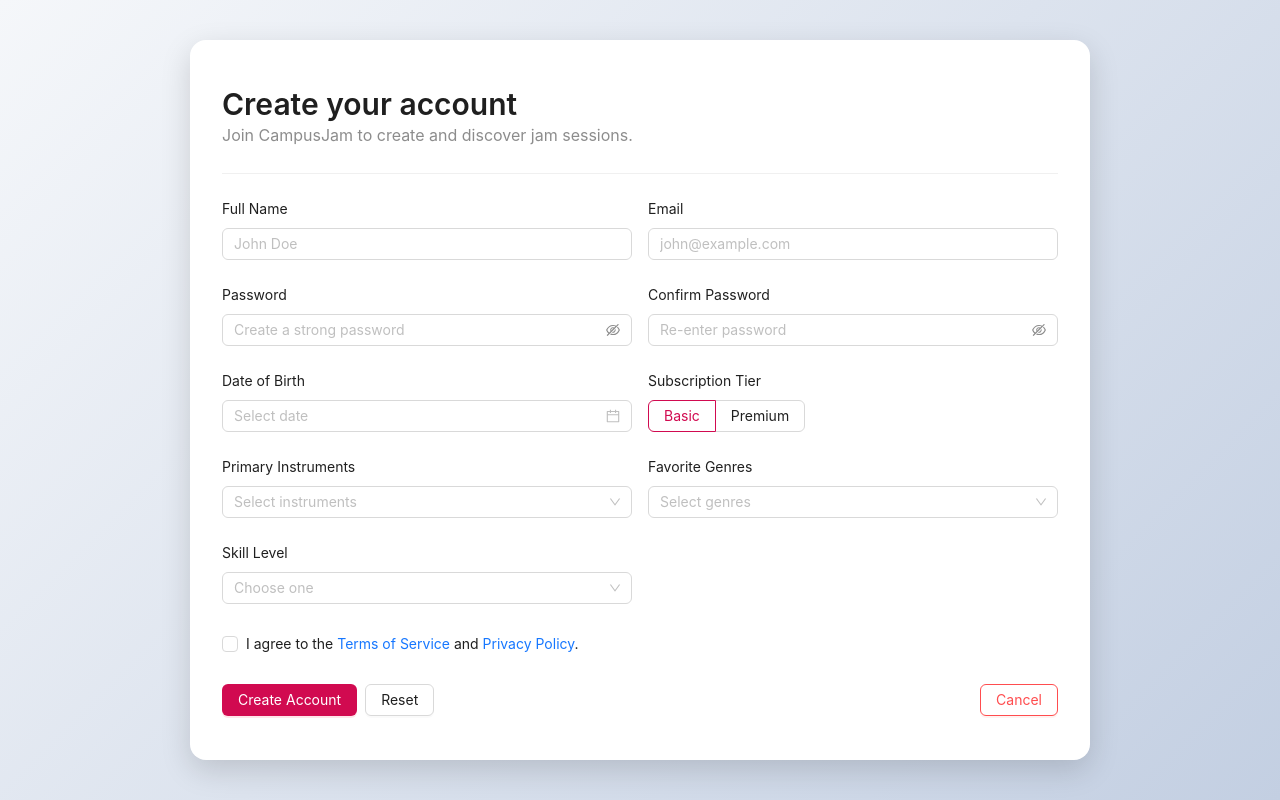
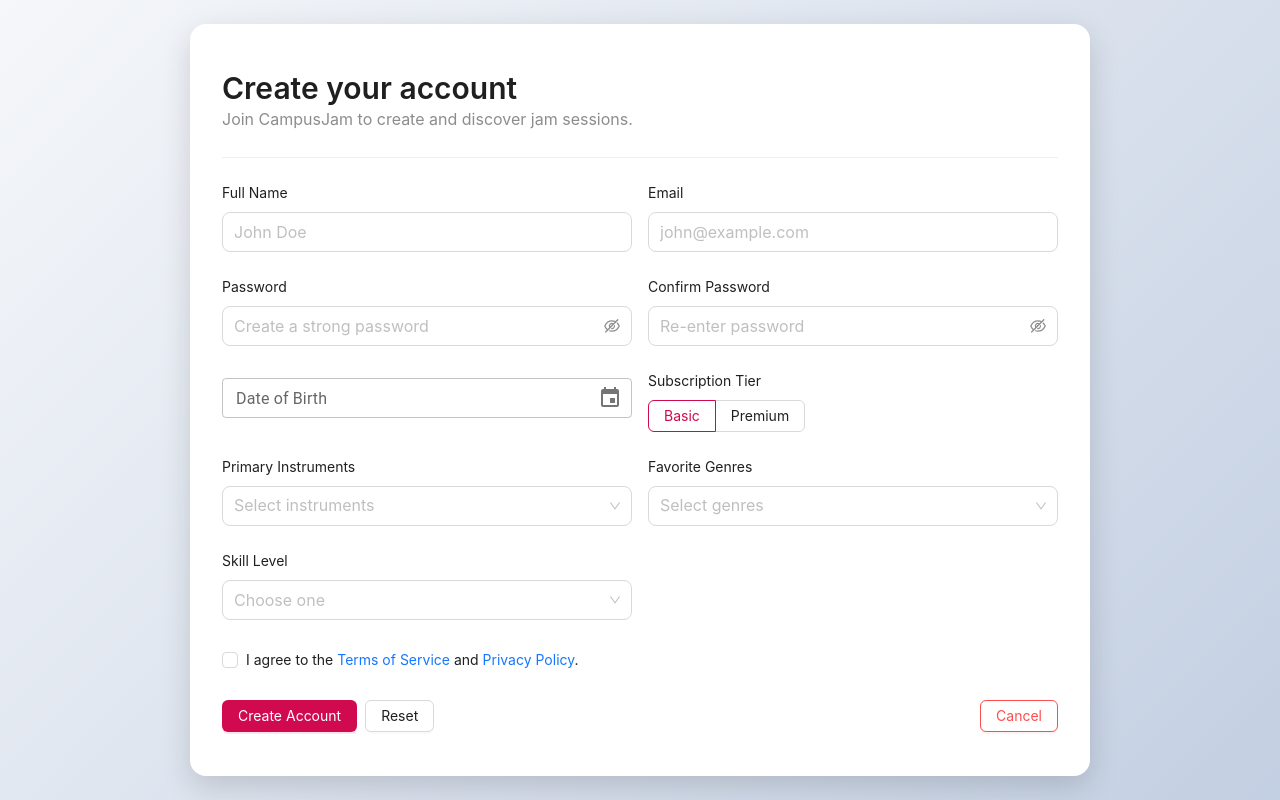
Before and after one commit to MQUEMADO16/CampusJam-Frontend, a React (Create React App) app: page /signup in a window 1280 px wide. Built offline with nearby package versions, Linux system fonts and the light colour scheme; no server answers.

Commit message:
Fixed date picker on signup page

```diff
--- a/package.json
+++ b/package.json
@@ -5,6 +5,8 @@
   "dependencies": {
     "@emotion/react": "^11.14.0",
     "@emotion/styled": "^11.14.1",
+    "@mui/material": "^7.3.5",
+    "@mui/x-date-pickers": "^8.18.0",
     "@testing-library/dom": "^10.4.1",
     "@testing-library/jest-dom": "^6.9.1",
     "@testing-library/react": "^16.3.0",
@@ -15,6 +17,7 @@
     "@types/react-dom": "^19.2.0",
     "antd": "^5.27.4",
     "axios": "^1.12.2",
+    "dayjs": "^1.11.19",
     "emotion": "^11.0.0",
     "moment": "^2.30.1",
     "react": "^19.2.0",
--- a/src/components/features/SignUpForm.tsx
+++ b/src/components/features/SignUpForm.tsx
@@ -3,7 +3,6 @@
   Button,
   Checkbox,
   Col,
-  DatePicker,
   Form,
   Input,
   Radio,
@@ -16,14 +15,62 @@
 import { isAxiosError } from 'axios';
 import { userService } from '../../services/user.service';
 import { TCreateUserData } from '../../types';
-import { Moment } from 'moment';
+import moment, { Moment } from 'moment';
 
-// 1. Import your global constants
 import {
   INSTRUMENT_OPTIONS,
   GENRE_OPTIONS,
   SKILL_LEVEL_OPTIONS,
 } from '../../constants/appData';
+
+import { Dayjs } from 'dayjs';
+import dayjs from 'dayjs';
+import { LocalizationProvider } from '@mui/x-date-pickers/LocalizationProvider';
+import { AdapterDayjs } from '@mui/x-date-pickers/AdapterDayjs';
+import { DatePicker as MuiDatePicker } from '@mui/x-date-pickers/DatePicker';
+
+interface MuiDatePickerWrapperProps {
+  value?: Moment;
+  onChange?: (value: Moment | null) => void;
+  shouldDisableDate: (date: Dayjs) => boolean;
+}
+
+const AntdMuiDatePicker: React.FC<MuiDatePickerWrapperProps> = ({
+  value,
+  onChange,
+  shouldDisableDate,
+}) => {
+  const dayjsValue = value ? dayjs(value.toDate()) : null;
+
+  const handleChange = (newValue: Dayjs | null) => {
+    if (onChange) {
+      onChange(newValue ? moment(newValue.toDate()) : null);
+    }
+  };
+
+  return (
+    <LocalizationProvider dateAdapter={AdapterDayjs}>
+      <MuiDatePicker
+        label="Date of Birth"
+        value={dayjsValue}
+        onChange={handleChange}
+        shouldDisableDate={shouldDisableDate}
+        views={['year', 'month', 'day']}
+        openTo="year"
+        slotProps={{
+          textField: {
+            fullWidth: true,
+            variant: 'outlined',
+            size: 'small', // This (40px) matches antd size="large"
+          },
+          popper: {
+            style: { zIndex: 9999 },
+          },
+        }}
+      />
+    </LocalizationProvider>
+  );
+};
 
 const PASSWORD_RULE =
   /^(?=.*[a-z])(?=.*[A-Z])(?=.*\d)(?=.*[ !"#$%&'()*+,\-./:;<=>?@[\\\]^_`{|}~]).{8,}$/;
@@ -34,12 +81,11 @@
   return date > cutoff;
 }
 
-// Define the shape of the form values for clarity
 interface SignUpFormValues {
   name: string;
   email: string;
   password: string;
-  dateOfBirth: Moment; // AntD DatePicker uses Moment.js objects
+  dateOfBirth: Moment;
   subscriptionTier: 'basic' | 'pro';
   instruments: string[];
   genres: string[];
@@ -52,25 +98,17 @@
   const [loading, setLoading] = useState(false);
   const navigate = useNavigate();
 
-  /**
-   * Handles form submission, calls the user service, and manages responses.
-   */
   const onFinish = async (values: SignUpFormValues) => {
     setLoading(true);
 
     const userData: TCreateUserData = {
-      // Core fields
       name: values.name,
       email: values.email,
       password: values.password,
       dateOfBirth: values.dateOfBirth.toISOString(),
-
-      // Nested subscription object
       subscription: {
         tier: values.subscriptionTier,
       },
-
-      // Nested profile object
       profile: {
         instruments: values.instruments,
         genres: values.genres,
@@ -79,17 +117,14 @@
     };
 
     try {
-      // Clear any previous server-side errors on a new attempt
       form.setFields([{ name: 'email', errors: [] }]);
 
       await userService.createUser(userData);
 
-      // Handle success
       message.success('Account created successfully! Please log in.');
-      navigate('/login'); // Redirect to login page
+      navigate('/login');
 
     } catch (error) {
-      // Handle errors
       let errorMessage = 'Failed to create account.';
       if (isAxiosError(error)) {
         if (error.response?.data?.message) {
@@ -99,14 +134,11 @@
         errorMessage = error.message;
       }
 
-      // Check if the error is a duplicate email error.
-      // This string comes from your backend's `createUser` controller.
       const isDuplicateEmail =
         errorMessage.toLowerCase().includes('user already exists') ||
         errorMessage.toLowerCase().includes('email already in use');
 
       if (isDuplicateEmail) {
-        // Set the error directly on the email field
         form.setFields([
           {
             name: 'email',
@@ -114,12 +146,11 @@
           },
         ]);
       } else {
-        // For all other errors (e.g., server down), use the toast.
         message.error(errorMessage);
       }
 
     } finally {
-      setLoading(false); // Stop the loading spinner
+      setLoading(false);
     }
   };
 
@@ -146,7 +177,7 @@
               { min: 2, message: 'Name must be at least 2 characters' },
             ]}
           >
-            <Input placeholder="John Doe" />
+            <Input placeholder="John Doe" size="large" />
           </Form.Item>
         </Col>
 
@@ -159,7 +190,7 @@
               { type: 'email', message: 'Enter a valid email' },
             ]}
           >
-            <Input placeholder="john@example.com" inputMode="email" />
+            <Input placeholder="john@example.com" inputMode="email" size="large" />
           </Form.Item>
         </Col>
 
@@ -176,7 +207,7 @@
             ]}
             hasFeedback
           >
-            <Input.Password placeholder="Create a strong password" />
+            <Input.Password placeholder="Create a strong password" size="large" />
           </Form.Item>
         </Col>
 
@@ -198,20 +229,19 @@
               }),
             ]}
           >
-            <Input.Password placeholder="Re-enter password" />
+            <Input.Password placeholder="Re-enter password" size="large" />
           </Form.Item>
         </Col>
 
         <Col xs={24} md={12}>
           <Form.Item
-            label="Date of Birth"
             name="dateOfBirth"
             rules={[{ required: true, message: 'Please select your DOB' }]}
+            style={{ marginTop: '8px' }}
           >
-            <DatePicker
-              style={{ width: '100%' }}
-              disabledDate={(moment) =>
-                moment ? isUnderAgeLimit(moment.toDate(), 13) : false
+            <AntdMuiDatePicker
+              shouldDisableDate={(dayjsObj) =>
+                dayjsObj ? isUnderAgeLimit(dayjsObj.toDate(), 13) : false
               }
             />
           </Form.Item>
@@ -241,6 +271,7 @@
               allowClear
               placeholder="Select instruments"
               options={INSTRUMENT_OPTIONS}
+              size="large"
             />
           </Form.Item>
         </Col>
@@ -256,6 +287,7 @@
               allowClear
               placeholder="Select genres"
               options={GENRE_OPTIONS}
+              size="large"
             />
           </Form.Item>
         </Col>
@@ -269,6 +301,7 @@
             <Select
               placeholder="Choose one"
               options={SKILL_LEVEL_OPTIONS}
+              size="large"
             />
           </Form.Item>
         </Col>
```
Also changed, not shown: 1 other file (tests, documents, lock files or other folders).
